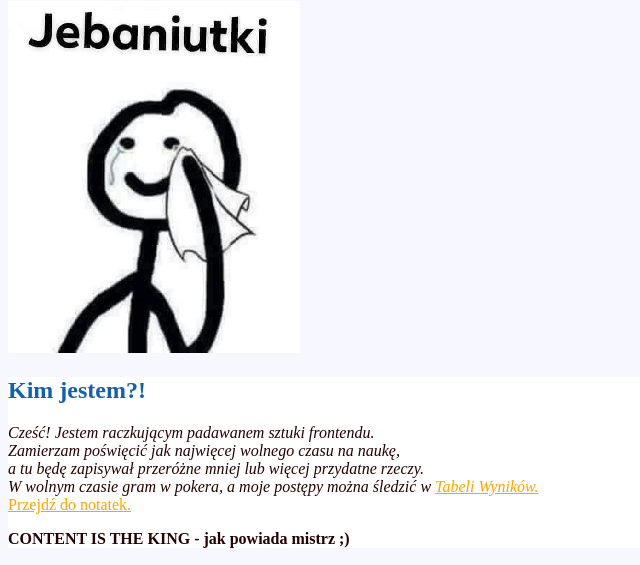
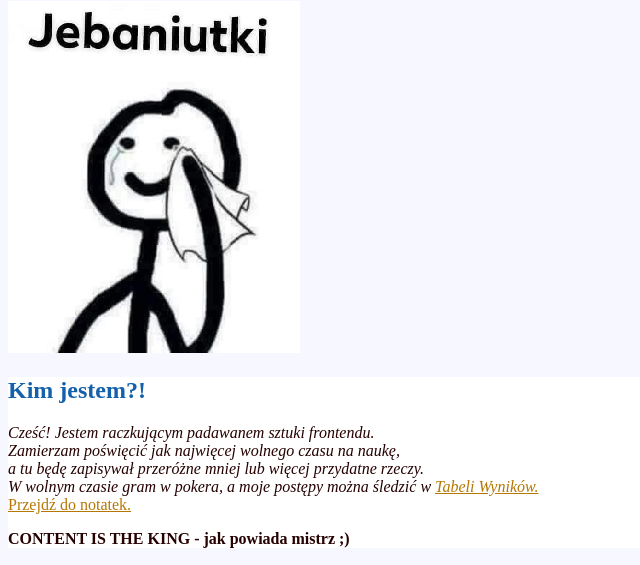
Before and after one commit to lukasz-tyborowski/homepage, a plain HTML site: page index.html in a window 1280 px wide. Shown: the part 105-670 px from the top of the page, without its empty margins (0-640 px from the left). Drawn offline with Linux system fonts and the light colour scheme.

Commit message:
Link color change

```diff
--- a/style.css
+++ b/style.css
@@ -19,7 +19,7 @@ h2 {
 }
 
 a {
-    color:orange;
+    color:rgb(182, 120, 4);
 }
 
 header a {
```
